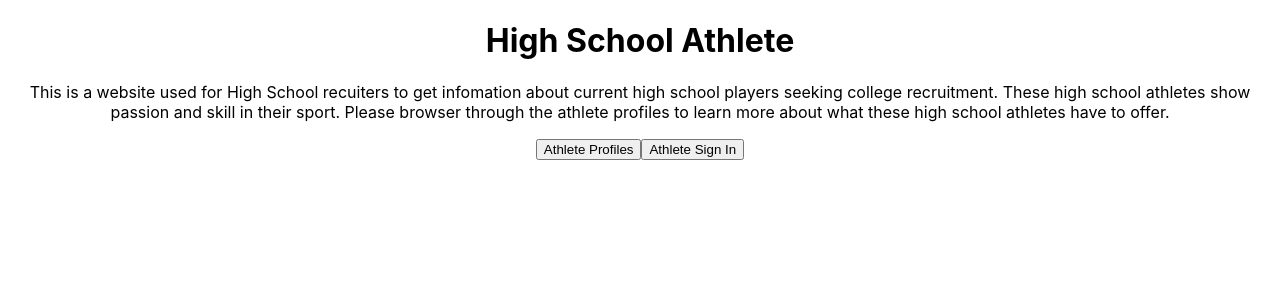
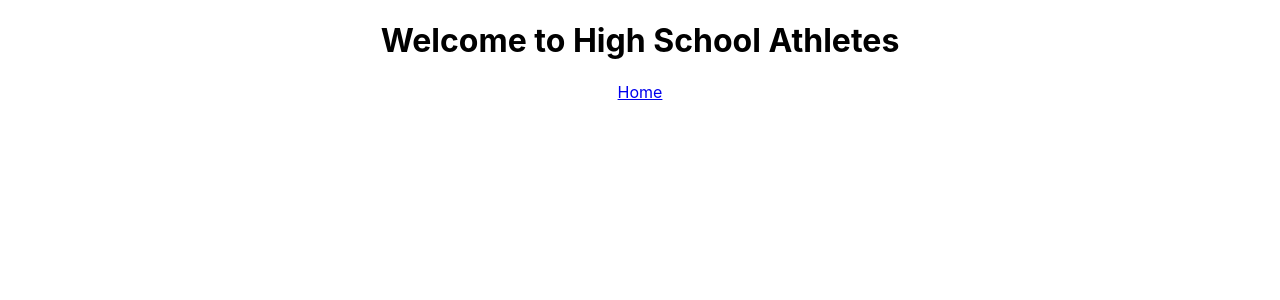
Before and after one commit to chelsaed/Frontend-Project4, a React (Create React App) app in the folder hsathlete-app/: page / in a window 1280 px wide. Shown: the top 300 px of the page. Built offline with nearby package versions, Linux system fonts and the light colour scheme; no server answers.

Commit message:
making progress

```diff
--- a/hsathlete-app/src/App.js
+++ b/hsathlete-app/src/App.js
@@ -1,45 +1,41 @@
 import React from 'react';
 import './App.css';
-import { useState, useEffect } from 'react'
 import { Routes, Route } from 'react-router-dom'
+import { Link } from 'react-router-dom';
 import HomePg from './components/HomePg';
 
 
 
 function App() {
-  const [ athletes, setAthletes  ] = useState([])
-
-  useEffect(() => {
-    fetch('http://localhost:8000/highschoolathlete')
-    .then( res => res.json())
-    .then( athletes => setAthletes(athletes))
-  }, [])
-
-  console.log(athletes)
-
-  const addToAthletes = (athlete) => {
-     setAthletes([...athletes, athlete])
-  }
-
-  const updateAthleteState = (id) => {
-      setAthletes(athletes.filter(athlete => athlete._id !== id))
-
-  }
-
-  return(
-
-
-      <Routes>
-          <Route path='/' element={ <HomePg/>} />
-          {/* // <Route path='/new-coffee' element={ <NewCoffee addCoffee={addToCoffee}  /> } />
-          // <Route path='/coffee/edit/:id/' element={ <CoffeeEdit  setCoffees={setCoffees} /> } />
-          // <Route path='/coffee/:id' element={ <CoffeeView coffees={coffees}/>} /> */}
-      </Routes>
 
 
 
+  return (
+    <div className="App">
 
+        <h1>
+          Welcome to High School Athletes
+
+      </h1>
+
+
+      <Link to={'/HomePg'}>Home</Link>
+        <Routes>
+
+
+          <Route path='/homepg' element={<HomePg />} />
+
+          {/* /* /* like an attribute data request = blank */
+    /* // <Route path='/new-coffee' element={ <NewCoffee addCoffee={addToCoffee}  /> } />
+    // <Route path='/coffee/edit/:id/' element={ <CoffeeEdit  setCoffees={setCoffees} /> } />
+    // <Route path='/coffee/:id' element={ <CoffeeView coffees={coffees}/>} />  */ }
+
+
+          {/* <Route path="/" element={ <Birds />} />
+    <Route path="/details/:id" element={ <BirdDetails/>}/> */}
+        </Routes>
+
+    </div>
   );
 }
-
 export default App;
--- /dev/null
+++ b/hsathlete-app/src/components/AthletesPg.jsx
@@ -0,0 +1,42 @@
+import React, { useState, useEffect } from 'react';
+//import { Link } from 'react-router-dom'
+
+function AthletesPg() {
+    const [ athletes, setAthletes  ] = useState([])
+
+      useEffect(() => {
+        fetch('http://localhost:8000/highschoolathlete')
+        .then( res => res.json())
+        .then( athletes => {
+          console.log(athletes)
+          setAthletes(athletes)})
+      }, [])
+
+      console.log(athletes)
+
+   return (
+
+//     <section className="container">
+//         {birds.map(bird =>{
+//             return(
+//         <Link to={`/details/${bird.id}`} key={bird.id}>
+       <div className="card">
+             {/* <div className="card-image">
+             <img */}
+        {/* //     src={bird.image}
+        //     alt={bird.name}
+        //     /> */}
+         </div>
+        // <div className="card-title">
+        // <h3>{bird.name}</h3>
+        // </div>
+//         </div>
+//         </Link>
+
+//             )
+//         })}
+//     </section>
+  );
+}
+
+export default AthletesPg
--- a/hsathlete-app/src/components/HomePg.jsx
+++ b/hsathlete-app/src/components/HomePg.jsx
@@ -1,17 +1,24 @@
 import React from 'react'
+import AthletesPg from './AthletesPg'
 
-function HomePg () {
+
+  function HomePg ({athletes}) {
     return (
+      <div className="HomePg">
+        {/* <header className="HomePg-header"> */}
+          <h1>Home Page</h1>
+        <p>This is a website used for High School recuiters to get infomation about current high school players seeking college recruitment. These high school athletes show passion and skill in their sport. Please browser through the athlete profiles to learn more about what these high school athletes have to offer.  </p>
+          <AthletesPg athletes={athletes}/>
 
-       <div className="App">
-      <h1>High School Athlete</h1>
-      <p>This is a website used for High School recuiters to get infomation about current high school players seeking college recruitment. These high school athletes show passion and skill in their sport. Please browser through the athlete profiles to learn more about what these high school athletes have to offer.  </p>
+        {/* </header> */}
 
-      <button>Athlete Profiles</button>
-      <button>Athlete Sign In</button>
+
       </div>
     );
   }
 
 
-export default HomePg;
+
+
+
+export default HomePg
```
Lines whose indentation alone changed are shown as unchanged.
